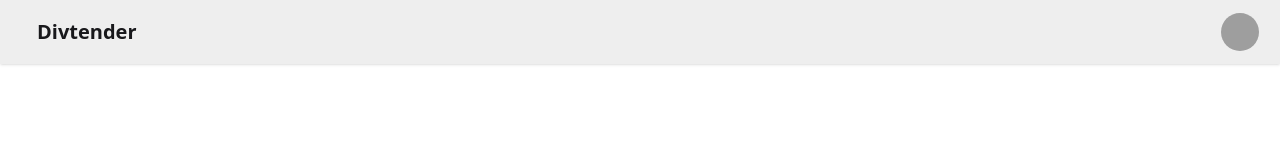
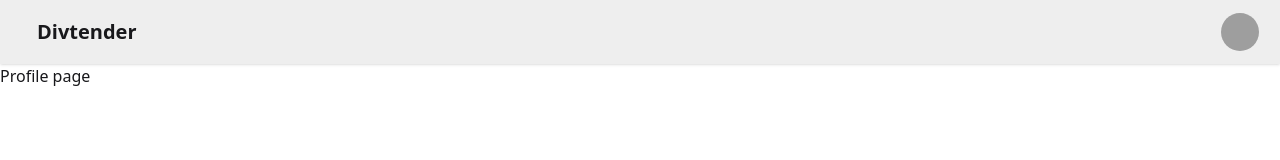
Before and after one commit to arunpanigrahi93/Divtender_frontend, a React (Vite) app: page /profile in a window 1280 px wide. Shown: the top 160 px of the page. Built offline with nearby package versions, Linux system fonts and the light colour scheme; grey boxes are pictures that could not be loaded.

Commit message:
routing with login profile

```diff
--- a/package.json
+++ b/package.json
@@ -13,6 +13,7 @@
     "@tailwindcss/vite": "^4.1.11",
     "react": "^19.1.1",
     "react-dom": "^19.1.1",
+    "react-router-dom": "^7.8.0",
     "tailwindcss": "^4.1.11"
   },
   "devDependencies": {
--- a/src/App.jsx
+++ b/src/App.jsx
@@ -1,11 +1,21 @@
+import Body from "./components/Body";
 import Footer from "./components/Footer";
+import Login from "./components/Login";
 import Navbar from "./components/Navbar";
+import { BrowserRouter, Routes, Route } from "react-router-dom";
+import Profile from "./components/Profile";
 
 function App() {
   return (
     <>
-      <Navbar />
-      <Footer />
+      <BrowserRouter basename="/">
+        <Routes>
+          <Route path="/" element={<Body />}>
+            <Route path="/login" element={<Login />} />
+            <Route path="/profile" element={<Profile />} />
+          </Route>
+        </Routes>
+      </BrowserRouter>
     </>
   );
 }
--- /dev/null
+++ b/src/components/Body.jsx
@@ -0,0 +1,14 @@
+import Navbar from "./Navbar";
+import Footer from "./Footer";
+import { Outlet } from "react-router-dom";
+
+const Body = () => {
+  return (
+    <div>
+      <Navbar />
+      <Outlet />
+      <Footer />
+    </div>
+  );
+};
+export default Body;
--- /dev/null
+++ b/src/components/Login.jsx
@@ -0,0 +1,5 @@
+const Login = () => {
+  return <div>Login page</div>;
+};
+
+export default Login;
--- /dev/null
+++ b/src/components/Profile.jsx
@@ -0,0 +1,4 @@
+const Profile = () => {
+  return <div>Profile page</div>;
+};
+export default Profile;
```
Also changed, not shown: 1 other file (tests, documents, lock files or other folders).
